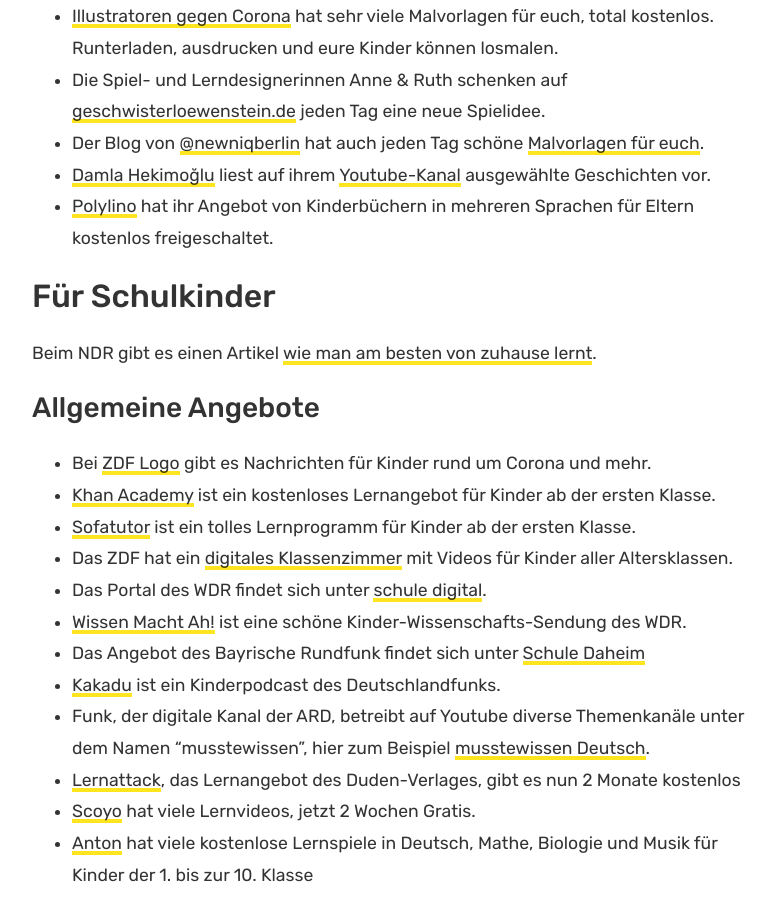
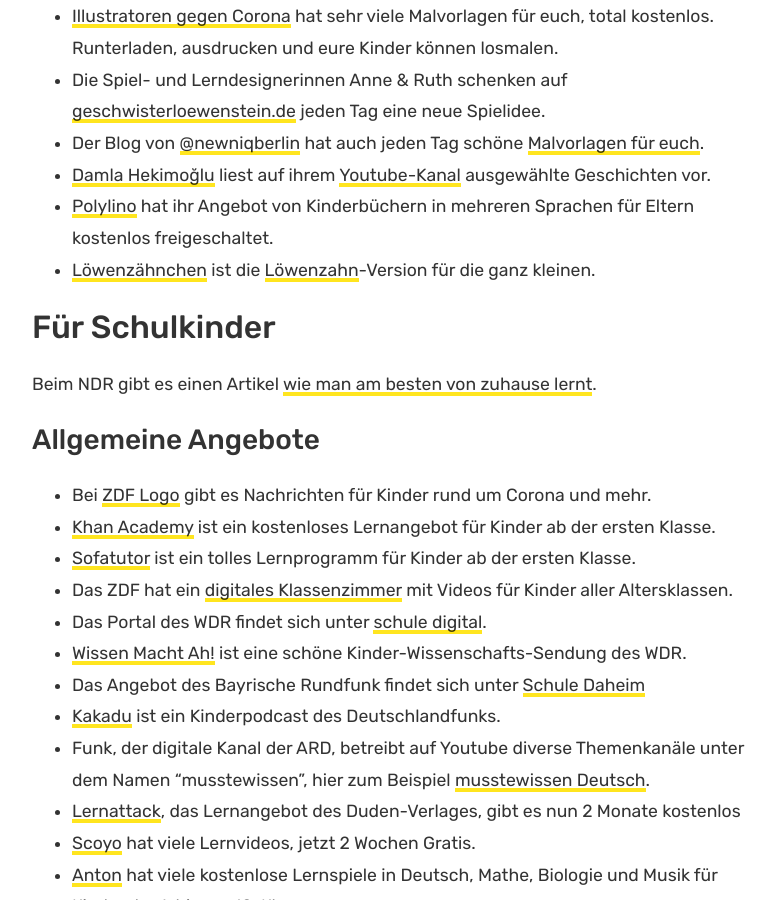
Before and after one commit to papiberlin/website, a Jekyll site: the page built from _posts/2020-03-16-corona-resources.md, in a window 1280 px wide and 900 px high, scrolled down 1410 px. Shown: the whole window, without its empty margins (433-1208 px from the left). Built offline with Jekyll 4.4.1, drawn with Linux system fonts in a browser that asks for light colours.

Commit message:
added löwenzähnchen

```diff
--- a/_posts/2020-03-16-corona-resources.md
+++ b/_posts/2020-03-16-corona-resources.md
@@ -29,6 +29,7 @@
 * Der Blog von [@newniqberlin](https://instagram.com/newniqberlin/) hat auch jeden Tag schöne [Malvorlagen für euch](https://www.newniq.com/allgemein/malvorlagen-fuer-kinder-gegen-den-corona-kollar/).
 * [Damla Hekimoğlu](https://twitter.com/_DamlaHekimoglu) liest auf ihrem [Youtube-Kanal](https://www.youtube.com/damlahekimoglu) ausgewählte Geschichten vor.
 * [Polylino](https://www.polylino.de/neuigkeiten/coronakrise-polylino-offen-fuer-alle-kinder/) hat ihr Angebot von Kinderbüchern in mehreren Sprachen für Eltern kostenlos freigeschaltet.
+* [Löwenzähnchen](https://www.zdf.de/kinder/loewenzaehnchen) ist die [Löwenzahn](https://www.zdf.de/kinder/loewenzahn)-Version für die ganz kleinen.
 
 ## Für Schulkinder
 
```
